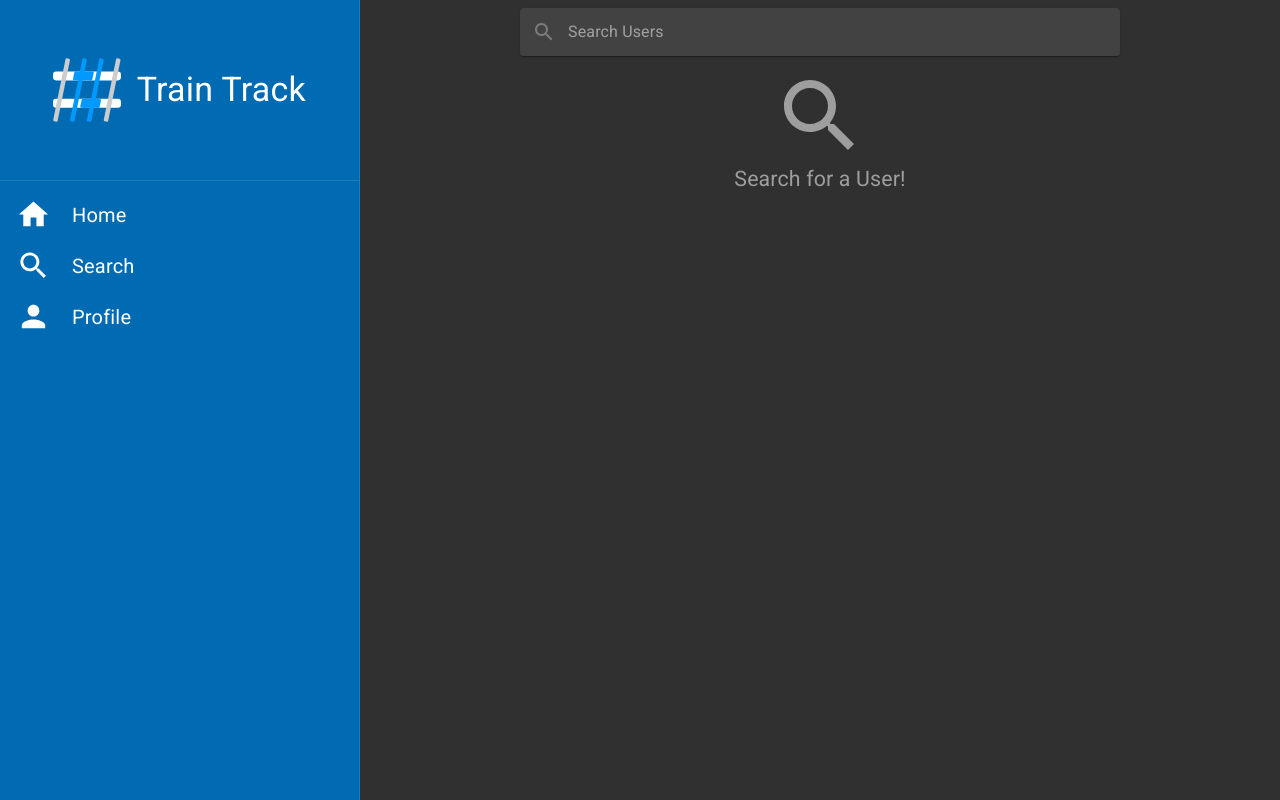
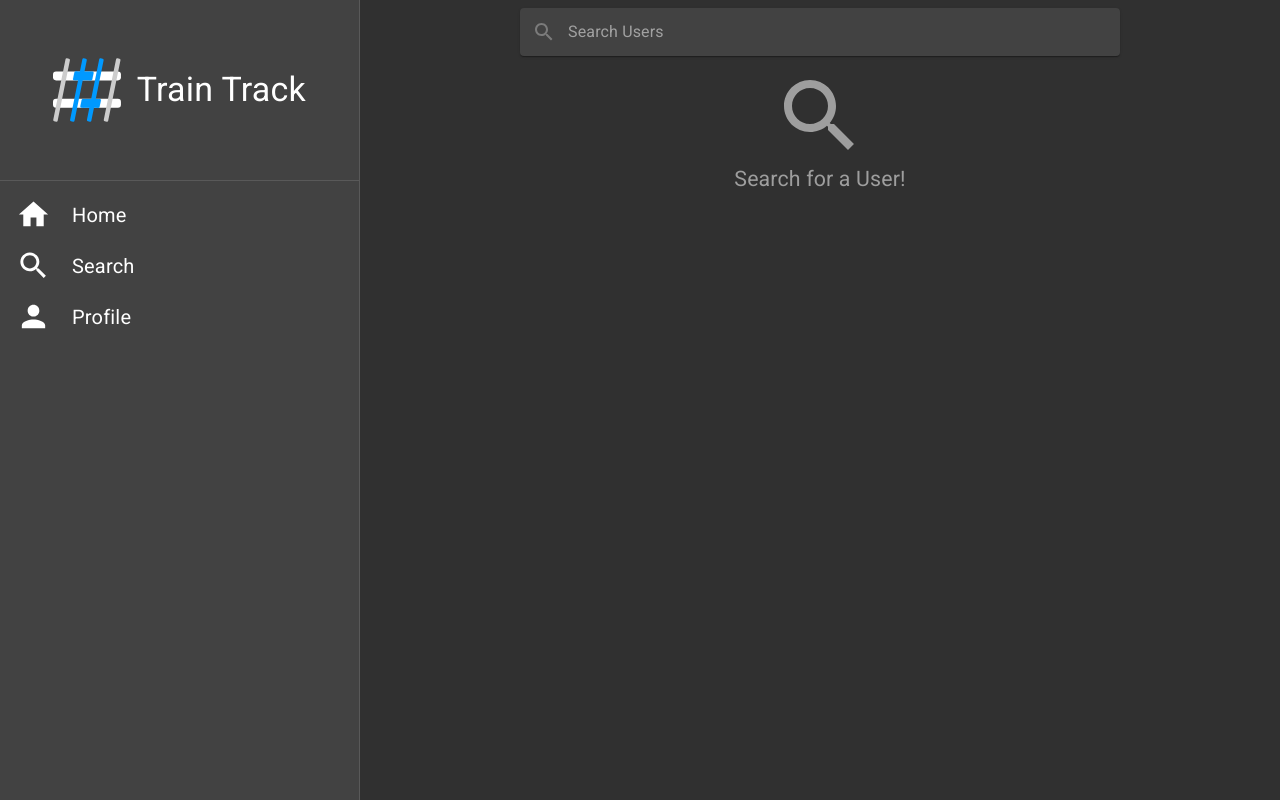
Before and after one commit to liamcr/train-track-frontend, a React (Create React App) app: page /search in a window 1280 px wide. Built offline with nearby package versions, Linux system fonts and the light colour scheme; sample sign-in values are in the browser's storage.

Commit message:
Changed sidebar color to black

```diff
--- a/src/components/PageWrapper.tsx
+++ b/src/components/PageWrapper.tsx
@@ -48,7 +48,6 @@ const useStyles = makeStyles(() =>
     },
     drawerPaper: {
       width: drawerWidth,
-      backgroundColor: "hsl(204, 100%, 35%)",
     },
     content: {
       flexGrow: 1,
```
